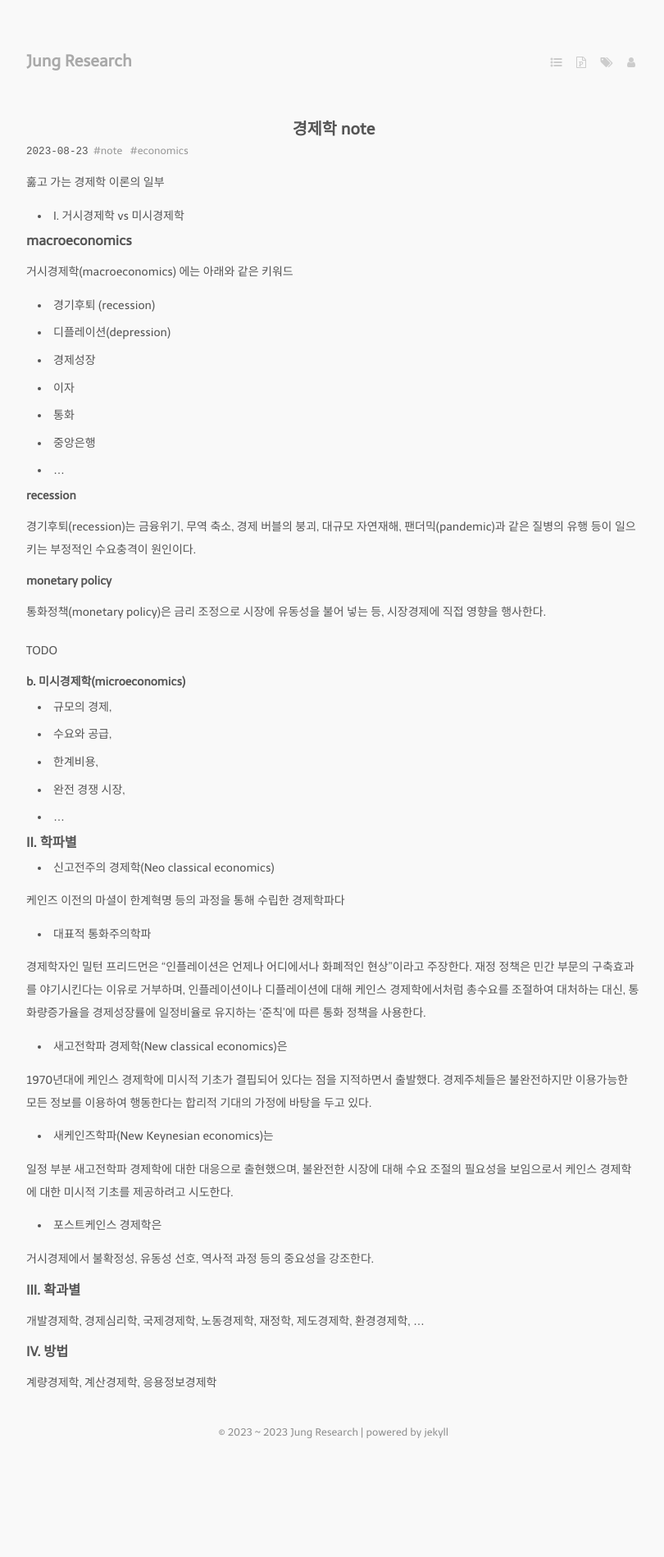
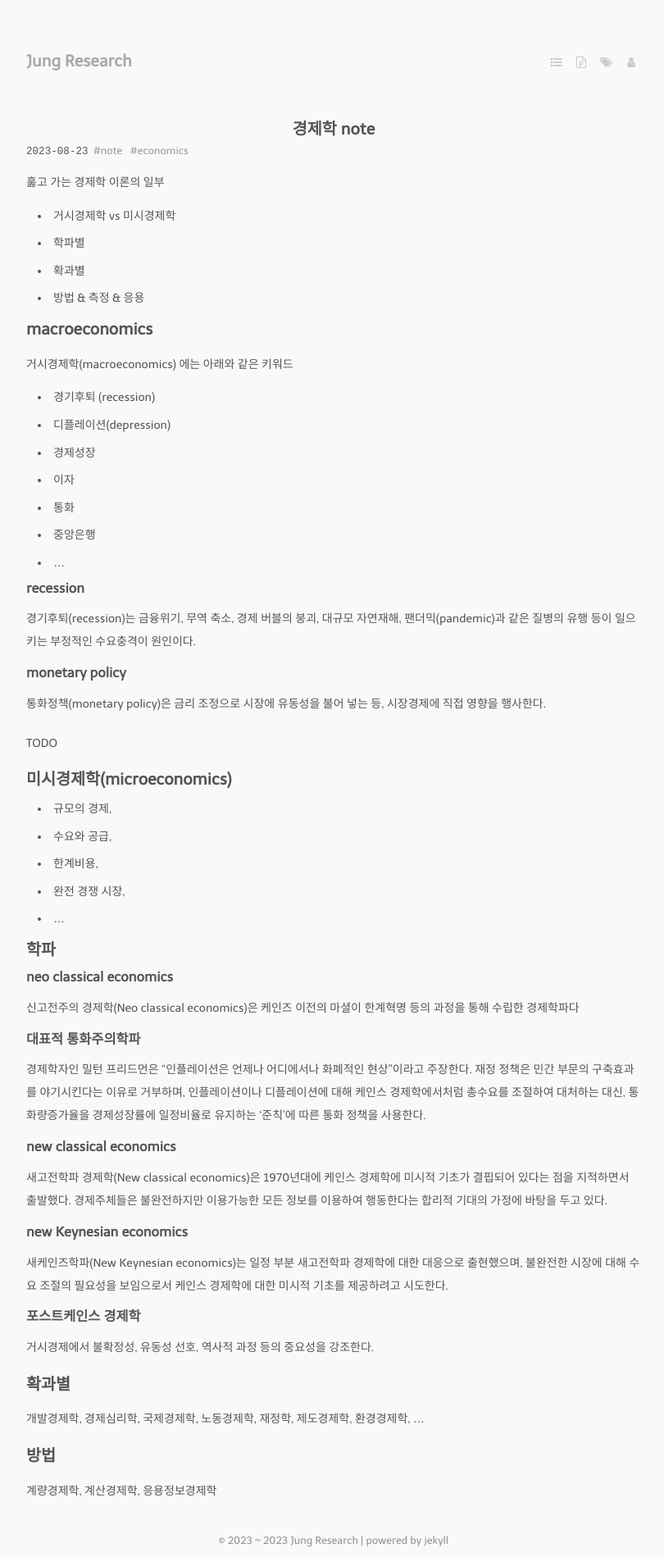
Before and after one commit to jung-research/github.io, a Jekyll site: the page built from _posts/2023-08-23-economics.md, in a window 1280 px wide. Shown: the whole page at 82% size, without its empty margins (233-1043 px from the left). Built offline with Jekyll 4.4.1, drawn with Linux system fonts in a browser that asks for light colours; nearby versions of some CDN libraries; some web fonts are replaced; before the commit the page ends 1768 px from its top, so only the background shows below that.

Commit message:
mod economics and season theory

```diff
--- a/_posts/2023-08-23-economics.md
+++ b/_posts/2023-08-23-economics.md
@@ -8,9 +8,12 @@ tags:
 
 훓고 가는 경제학 이론의 일부
 
-* I. 거시경제학 vs 미시경제학
+* 거시경제학 vs 미시경제학
+* 학파별
+* 확과별
+* 방법 & 측정 & 응용
 
-### macroeconomics
+## macroeconomics
 
 거시경제학(macroeconomics) 에는 아래와 같은 키워드
 
@@ -22,18 +25,18 @@ tags:
 * 중앙은행
 * ...
 
-#### recession
+### recession
 
 경기후퇴(recession)는 금융위기, 무역 축소, 경제 버블의 붕괴, 대규모 자연재해, 팬더믹(pandemic)과 같은 질병의 유행 등이
 일으키는 부정적인 수요충격이 원인이다.
 
-#### monetary policy
+### monetary policy
 
 통화정책(monetary policy)은 금리 조정으로 시장에 유동성을 불어 넣는 등, 시장경제에 직접 영향을 행사한다.
 
 TODO
 
-#### b. 미시경제학(microeconomics)
+## 미시경제학(microeconomics)
 
 * 규모의 경제,
 * 수요와 공급,
@@ -42,37 +45,36 @@ TODO
 * ...
 
 
-### II. 학파별
+## 학파
 
-* 신고전주의 경제학(Neo classical economics)
+### neo classical economics
 
-케인즈 이전의 마셜이 한계혁명 등의 과정을 통해 수립한 경제학파다
+신고전주의 경제학(Neo classical economics)은 케인즈 이전의 마셜이 한계혁명 등의 과정을 통해 수립한 경제학파다
 
-* 대표적 통화주의학파
+### 대표적 통화주의학파
 
 경제학자인 밀턴 프리드먼은 "인플레이션은 언제나 어디에서나 화폐적인 현상"이라고 주장한다. 재정 정책은 민간 부문의 구축효과를
 야기시킨다는 이유로 거부하며, 인플레이션이나 디플레이션에 대해 케인스 경제학에서처럼 총수요를 조절하여 대처하는 대신,
 통화량증가율을 경제성장률에 일정비율로 유지하는 '준칙'에 따른 통화 정책을 사용한다.
 
-* 새고전학파 경제학(New classical economics)은
+### new classical economics
 
-1970년대에 케인스 경제학에 미시적 기초가 결핍되어 있다는 점을 지적하면서 출발했다. 경제주체들은 불완전하지만 이용가능한 모든
-정보를 이용하여 행동한다는 합리적 기대의 가정에 바탕을 두고 있다.
+새고전학파 경제학(New classical economics)은 1970년대에 케인스 경제학에 미시적 기초가 결핍되어 있다는 점을 지적하면서 출발했다.
+경제주체들은 불완전하지만 이용가능한 모든 정보를 이용하여 행동한다는 합리적 기대의 가정에 바탕을 두고 있다.
 
-* 새케인즈학파(New Keynesian economics)는
+### new Keynesian economics
 
-일정 부분 새고전학파 경제학에 대한 대응으로 출현했으며, 불완전한 시장에 대해 수요 조절의 필요성을 보임으로서 케인스 경제학에
-대한 미시적 기초를 제공하려고 시도한다.
+새케인즈학파(New Keynesian economics)는 일정 부분 새고전학파 경제학에 대한 대응으로 출현했으며, 불완전한 시장에 대해 수요 조절의
+필요성을 보임으로서 케인스 경제학에 대한 미시적 기초를 제공하려고 시도한다.
 
-* 포스트케인스 경제학은
+### 포스트케인스 경제학
 
 거시경제에서 불확정성, 유동성 선호, 역사적 과정 등의 중요성을 강조한다.
 
-
-### III. 확과별
+## 확과별
 
 개발경제학, 경제심리학, 국제경제학, 노동경제학, 재정학, 제도경제학, 환경경제학, ...
 
-### IV. 방법
+## 방법
 
 계량경제학, 계산경제학, 응용정보경제학
```
Also changed, not shown: _posts/2023-08-23-season_theory.md (+3 -3 lines).
